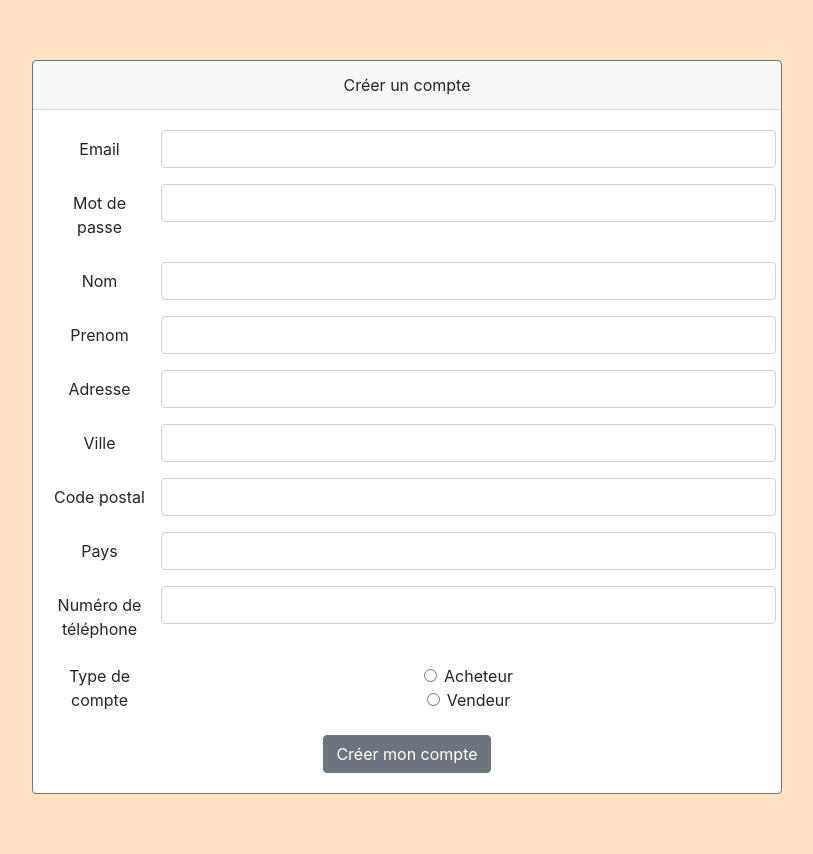
After one commit to Nassim-Boutaleb/Piscine_2020, a PHP site: page /creer_compte.php in a window 1280 px wide. The commit adds this page. Shown: the whole page, without its empty margins (233-1046 px from the left). Run offline with PHP 8.4, Linux system fonts and the light colour scheme.

Commit message:
Creation d'un compte front+back

```diff
--- a/Piscine/connexion.php
+++ b/Piscine/connexion.php
@@ -41,7 +41,6 @@
                         //echo ("Connexion OK login: $login et pass: $pass");
                         // Configurer la session
                         $_SESSION["login"] = $login;
-                        $_SESSION["motDePasse"] = $pass;
                         ?>
                         <meta http-equiv="refresh" content="0; url=test_acc.php">
                         <?php
--- /dev/null
+++ b/Piscine/creer_compte.php
@@ -0,0 +1,139 @@
+<!DOCTYPE html>
+<html lang="en">
+    <meta charset="utf-8">
+    <meta name="viewport" content="width=device-width, initial-scale=1">
+    <link rel="stylesheet"  href="https://stackpath.bootstrapcdn.com/bootstrap/4.1.3/css/bootstrap.min.css">
+    <script src="https://code.jquery.com/jquery-3.3.1.slim.min.js"></script>
+    <script src="https://stackpath.bootstrapcdn.com/bootstrap/4.1.3/js/bootstrap.min.js"></script>
+    <title>Crer un compte</title>
+    <link href="login.css" rel="stylesheet" type="text/css"/>
+    <script>
+        <?php
+            // Vérifier si des erreurs sont présentes (après un 1er envoi par connexion.php)
+            $erreur = isset($_POST["erreursCreation"])?$_POST["erreursCreation"] : "0" ;
+        ?>
+        $(document).ready (function()
+        {
+            var erreur =<?php echo($erreur); ?>; // récupérer le numéro de l'erreur
+            // Alerter l'utilisateur sur son erreur ...
+            if (erreur == 1)
+            {
+                $("#email").addClass ("is-invalid");
+            }
+        });
+    </script>
+
+<body>
+    <div class="container-fluid">
+
+        <div class="card border-secondary text-center">
+            <div class="card-header">
+                Créer un compte
+            </div>
+
+            <form method="post" action="creation_compte.php">
+                <div class="card-body">
+                    <div class="form-group row">
+                        <label for="email" class="col-sm-2 col-form-label">Email</label>
+                        <input type="email" class="form-control col-sm-10" name="email" id="email"required>
+                        <div class="invalid-feedback">
+                            Login déjà utilisé. Veuillez utiliser un autre login SVP.
+                        </div>
+                    </div>
+
+                    <div class="form-group row">
+                        <label for="password" class="col-sm-2 col-form-label">Mot de passe</label>
+                        <input type="text" class="form-control col-sm-10" name="password" id="password"required>
+                        <div class="invalid-feedback">
+                            Login inconnu
+                        </div>
+                    </div>
+
+                    <div class="form-group row">
+                        <label for="nom" class="col-sm-2 col-form-label">Nom</label>
+                        <input type="text" class="form-control col-sm-10" name="nom" id="nom"required>
+                        <div class="invalid-feedback">
+                            Login inconnu
+                        </div>
+                    </div>
+
+                    <div class="form-group row">
+                        <label for="prenom" class="col-sm-2 col-form-label">Prenom</label>
+                        <input type="text" class="form-control col-sm-10" name="prenom" id="prenom"required>
+                        <div class="invalid-feedback">
+                            Login inconnu
+                        </div>
+                    </div>
+
+                    <div class="form-group row">
+                        <label for="adresse" class="col-sm-2 col-form-label">Adresse</label>
+                        <input type="text" class="form-control col-sm-10" name="adresse" id="adresse"required>
+                        <div class="invalid-feedback">
+                            Login inconnu
+                        </div>
+                    </div>
+
+                    <div class="form-group row">
+                        <label for="ville" class="col-sm-2 col-form-label">Ville</label>
+                        <input type="text" class="form-control col-sm-10" name="ville" id="ville"required>
+                        <div class="invalid-feedback">
+                            Login inconnu
+                        </div>
+                    </div>
+
+                    <div class="form-group row">
+                        <label for="cp" class="col-sm-2 col-form-label">Code postal</label>
+                        <input type="text" class="form-control col-sm-10" name="cp" id="cp"required>
+                        <div class="invalid-feedback">
+                            Login inconnu
+                        </div>
+                    </div>
+
+                    <div class="form-group row">
+                        <label for="pays" class="col-sm-2 col-form-label">Pays</label>
+                        <input type="text" class="form-control col-sm-10" name="pays" id="pays"required>
+                        <div class="invalid-feedback">
+                            Login inconnu
+                        </div>
+                    </div>
+
+                    <div class="form-group row">
+                        <label for="tel" class="col-sm-2 col-form-label">Numéro de téléphone</label>
+                        <input type="phone" class="form-control col-sm-10" name="tel" id="tel"required>
+                        <div class="invalid-feedback">
+                            Login inconnu
+                        </div>
+                    </div>
+
+                    <fieldset class="form-group">
+                        <div class="row">
+                          <legend class="col-form-label col-sm-2 pt-0">Type de compte</legend>
+                          <div class="col-sm-10">
+                            <div class="form-check">
+                              <input class="form-check-input" type="radio" name="statut" id="statutA" value="acheteur">
+                              <label class="form-check-label" for="statutA">
+                                Acheteur
+                              </label>
+                            </div>
+                            <div class="form-check">
+                              <input class="form-check-input" type="radio" name="statut" id="statutV" value="vendeur">
+                              <label class="form-check-label" for="statutV">
+                                Vendeur
+                              </label>
+                            </div>
+                          </div>
+                        </div>
+                      </fieldset>
+
+
+
+                    <button type="submit" class="btn btn-secondary">Créer mon compte</button>
+                </div>
+
+            </form>
+        </div>
+
+
+    </div>
+</body>
+</html>
```
Also changed, not shown: Piscine/creation_compte.php (added, +99 -0 lines), Piscine/login.php (+4 -3 lines).
